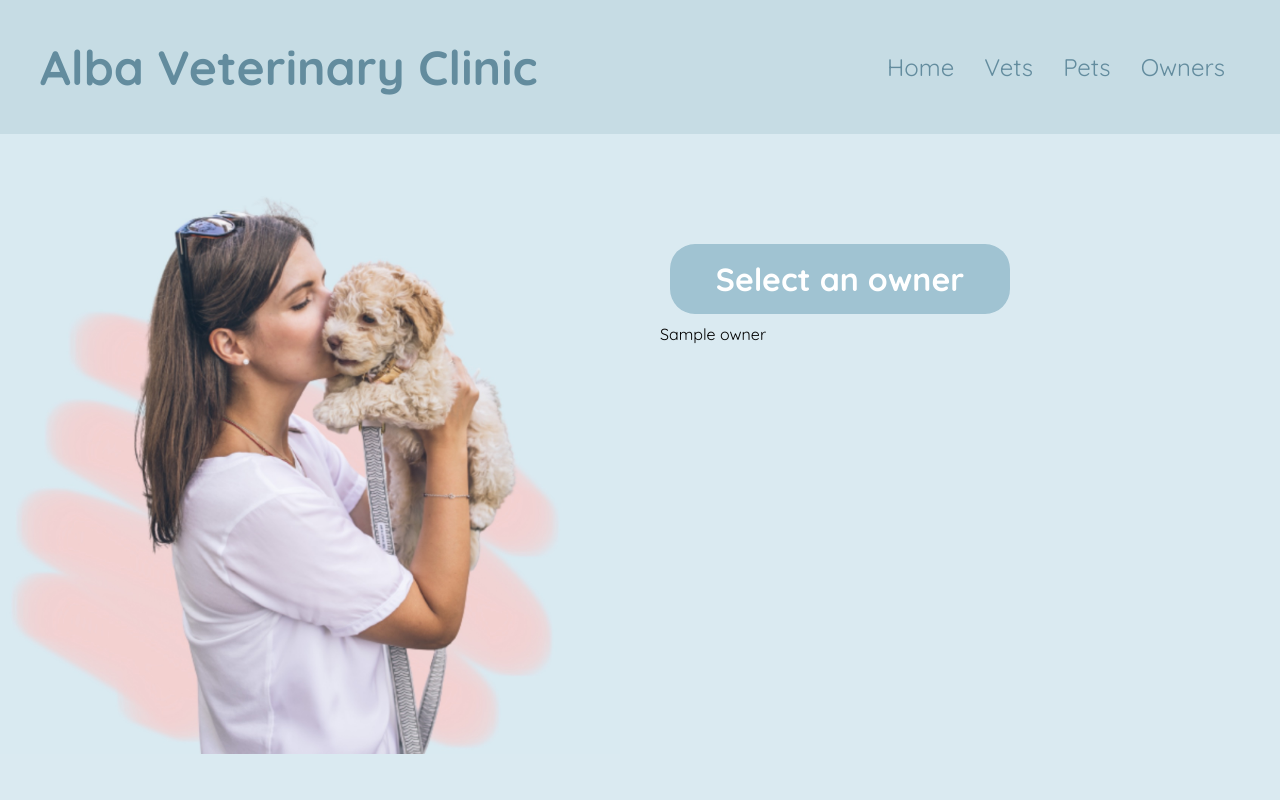
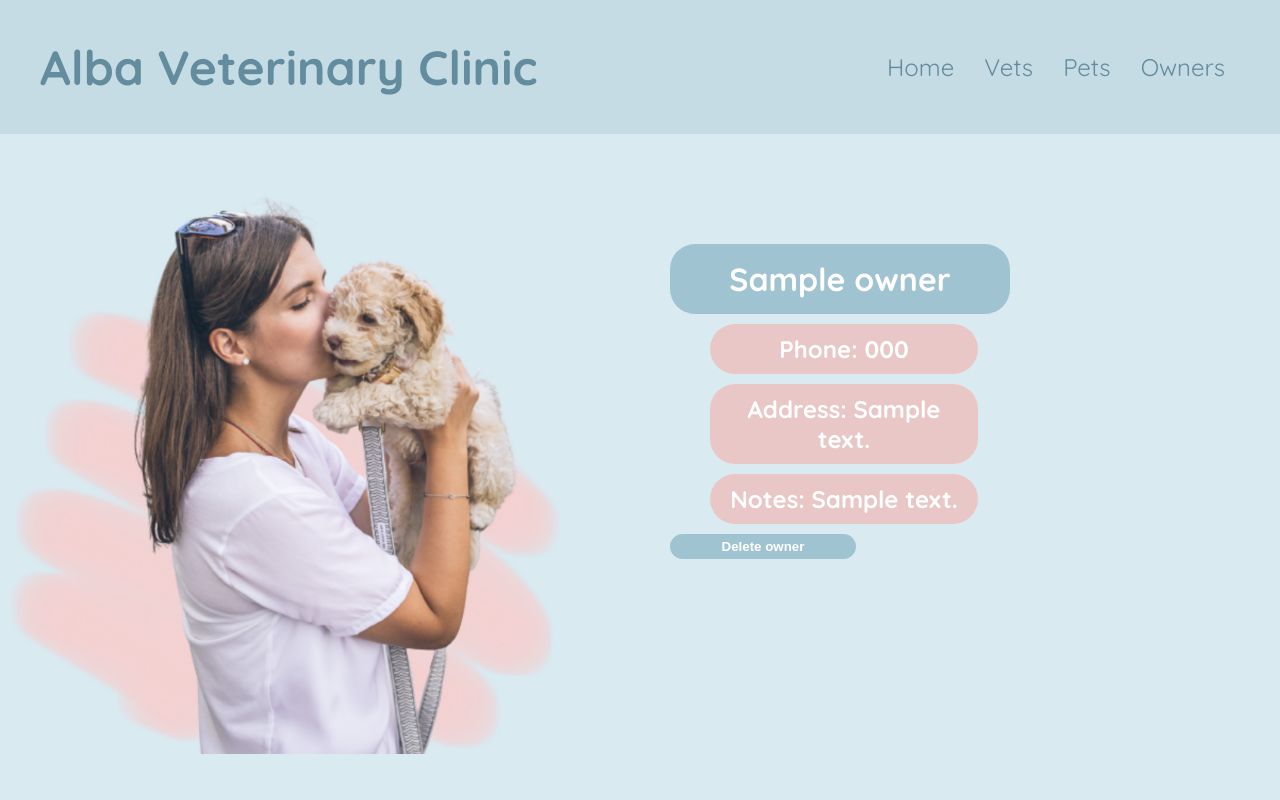
Before and after one commit to dalehornidge/veterinary_management, a Flask app: page /owners/1 in a window 1280 px wide. Run offline with Flask 3, Linux system fonts and the light colour scheme; a database or web service that is not in the repository returns one stand-in record (values such as "Sample title"); some libraries are stand-ins or nearby versions.

Commit message:
all id pages updated

```diff
--- a/controllers/owners_controller.py
+++ b/controllers/owners_controller.py
@@ -19,3 +19,9 @@ def owners():
 def show_owners(id):
     owner = owner_repository.select(id)
     return render_template("/owners/show.html", owner=owner)
+
+
+@owners_blueprint.route("/owners/<id>/delete", methods=["POST"])
+def delete_owner(id):
+    owner_repository.delete(id)
+    return redirect ("/owners")
--- a/repositories/owner_repository.py
+++ b/repositories/owner_repository.py
@@ -32,6 +32,15 @@ def save(owner):
 #     return owners
 
 
+def select_all():
+    owners = []
+    sql = "SELECT * FROM owners"
+    results = run_sql(sql)
+
+    for result in results:
+        owner = Owner(result["name"], result["address"], result["phone"], result["owner_notes"], result["id"])
+        owners.append(owner)
+    return owners
 
 
 # def select_all():
--- a/templates/owners/show.html
+++ b/templates/owners/show.html
@@ -4,9 +4,14 @@
 
 <img class="flex-child-1" src="/static/img/owner.jpg" alt="image of a dog being held by their human" width=500px>
 <div class = "flex-child-2">
-<section class="choose-vet">Select an owner</section>
+<section class="choose-vet">{{ owner.name }}</section>
 <section id="vets">
 
-<section id="vet-name"> {{ owner.name }} </section>
+<section class="options">Phone: {{ owner.phone }} </section>
+<section class="options">Address: {{ owner.address }} </section>
+<section class="options">Notes: {{ owner.owner_notes }} </section>
+
+<form action="/owners/{{ owner.id }}/delete" method="POST">
+<input type="submit" value="Delete owner" class="post-button">
 
 {% endblock  %}
```
Also changed, not shown: templates/owners/index.html (+5 -2 lines), templates/vets/new.html (added).
